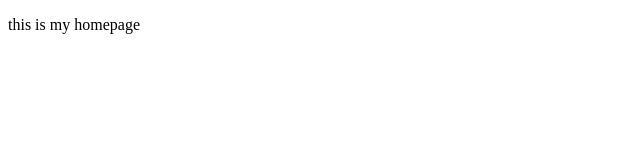
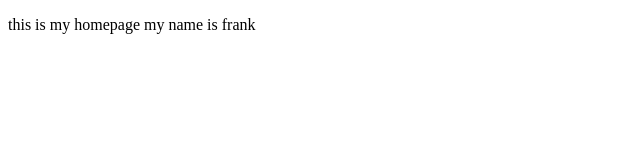
Before and after one commit to frankmriggio/frankmriggio.github.io, a plain HTML site: page index.html in a window 1280 px wide. Shown: the whole page, without its empty margins (0-640 px from the left). Drawn offline with Linux system fonts and the light colour scheme.

Commit message:
edit to homepage

```diff
--- a/index.html
+++ b/index.html
@@ -8,6 +8,7 @@
 </head>
 <p>
     this is my homepage
+    my name is frank
 </p>
 <body>
 
```
